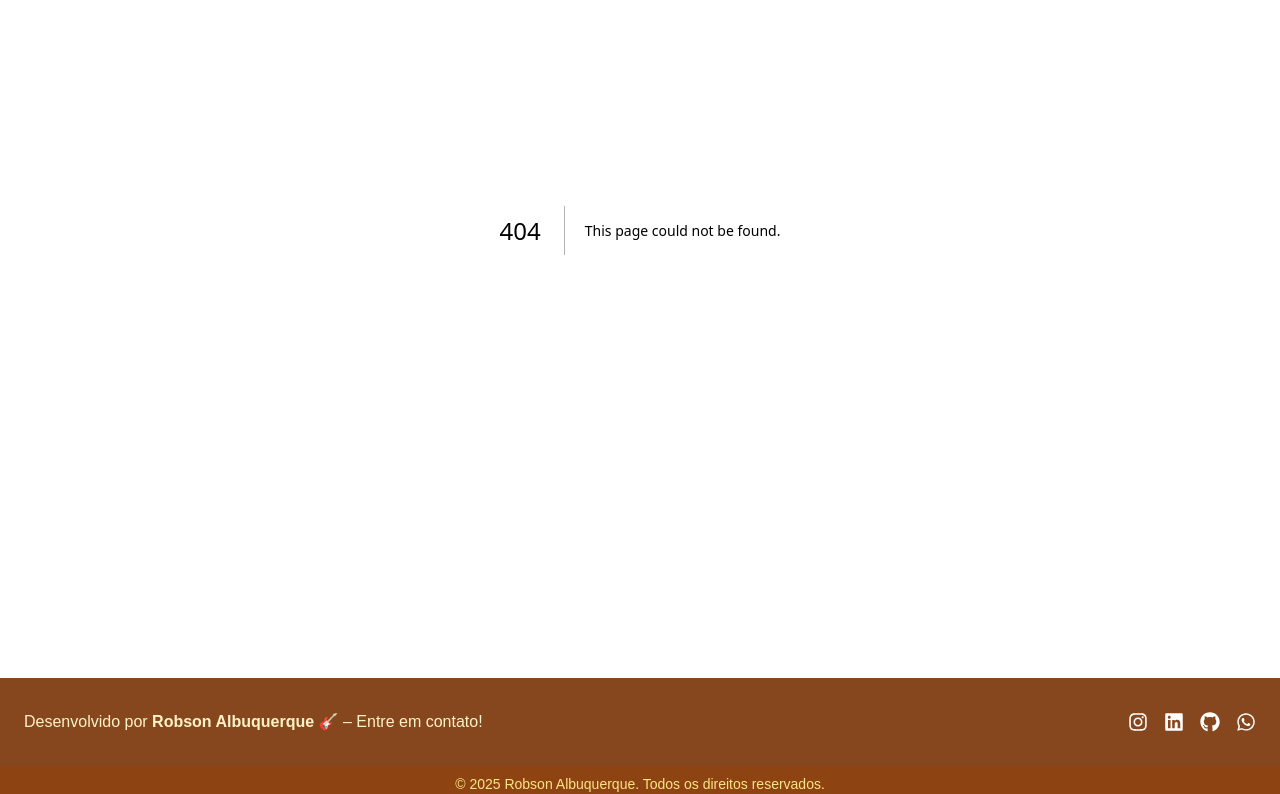
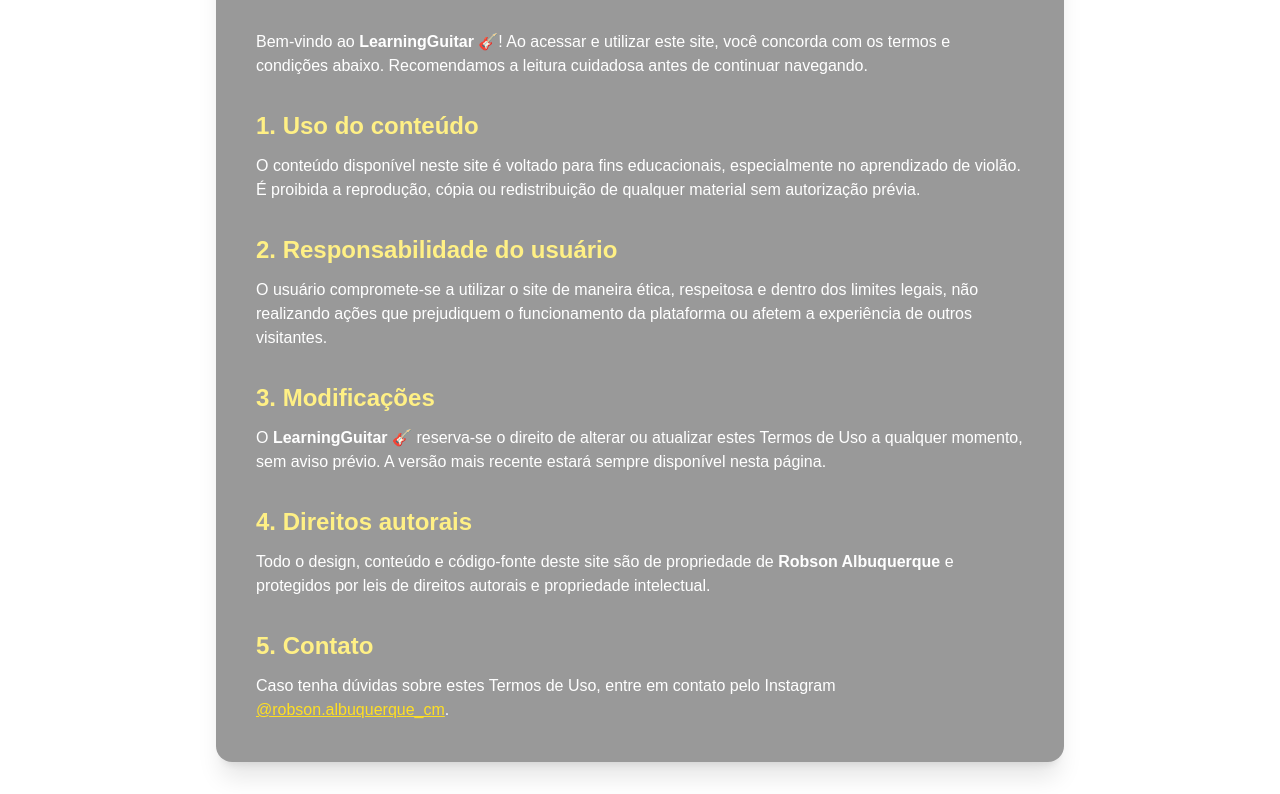
Before and after one commit to robsonalbuquerquedev/learningguitar, a Next.js app: page /termos-de-uso in a window 1280 px wide. Before the commit this address had no page. Shown: the part 250-1044 px from the top of the page. Built offline with nearby package versions, Linux system fonts and the light colour scheme.

Commit message:
feat: adicionar rotas politica-de-privacidade e termos-de-uso

```diff
--- /dev/null
+++ b/src/app/politica-de-privacidade/page.tsx
@@ -0,0 +1,61 @@
+export default function PoliticaDePrivacidade() {
+    return (
+        <main className="max-w-4xl mx-auto px-6 py-24 text-white">
+            <section className="bg-black/40 backdrop-blur-md p-6 sm:p-10 rounded-2xl shadow-xl">
+                <h1 className="text-3xl sm:text-4xl font-bold text-yellow-300 mb-6 text-center">
+                    Política de Privacidade
+                </h1>
+
+                <p className="mb-4">
+                    O <strong>LearningGuitar 🎸</strong> respeita a sua privacidade e está
+                    comprometido em proteger as informações que você compartilha conosco ao
+                    utilizar este site.
+                </p>
+
+                <h2 className="text-2xl font-semibold mt-8 mb-3 text-yellow-200">
+                    1. Coleta de informações
+                </h2>
+                <p className="mb-4">
+                    Não coletamos informações pessoais sem o seu consentimento. O site pode
+                    utilizar ferramentas de análise de tráfego (como Google Analytics) para
+                    entender o comportamento dos visitantes, mas nenhum dado sensível é
+                    armazenado.
+                </p>
+
+                <h2 className="text-2xl font-semibold mt-8 mb-3 text-yellow-200">
+                    2. Uso das informações
+                </h2>
+                <p className="mb-4">
+                    As informações coletadas são usadas apenas para melhorar a experiência
+                    do usuário, ajustar conteúdos e aprimorar recursos educacionais do
+                    site.
+                </p>
+
+                <h2 className="text-2xl font-semibold mt-8 mb-3 text-yellow-200">
+                    3. Cookies
+                </h2>
+                <p className="mb-4">
+                    Podemos usar cookies para lembrar preferências de navegação. Você pode
+                    desativar os cookies a qualquer momento nas configurações do seu
+                    navegador.
+                </p>
+
+                <h2 className="text-2xl font-semibold mt-8 mb-3 text-yellow-200">
+                    4. Links externos
+                </h2>
+                <p className="mb-4">
+                    O site pode conter links para outras páginas ou plataformas externas.
+                    Não somos responsáveis pelas políticas de privacidade desses sites.
+                </p>
+
+                <h2 className="text-2xl font-semibold mt-8 mb-3 text-yellow-200">
+                    5. Atualizações
+                </h2>
+                <p>
+                    Esta política pode ser atualizada periodicamente. Recomendamos que você
+                    consulte esta página de tempos em tempos.
+                </p>
+            </section>
+        </main>
+    );
+}
--- /dev/null
+++ b/src/app/termos-de-uso/page.tsx
@@ -0,0 +1,69 @@
+export default function TermosDeUso() {
+    return (
+        <main className="max-w-4xl mx-auto px-6 py-24 text-white">
+            <section className="bg-black/40 backdrop-blur-md p-6 sm:p-10 rounded-2xl shadow-xl">
+                <h1 className="text-3xl sm:text-4xl font-bold text-yellow-300 mb-6 text-center">
+                    Termos de Uso
+                </h1>
+
+                <p className="mb-4">
+                    Bem-vindo ao <strong>LearningGuitar 🎸</strong>! Ao acessar e utilizar este site,
+                    você concorda com os termos e condições abaixo. Recomendamos a leitura
+                    cuidadosa antes de continuar navegando.
+                </p>
+
+                <h2 className="text-2xl font-semibold mt-8 mb-3 text-yellow-200">
+                    1. Uso do conteúdo
+                </h2>
+                <p className="mb-4">
+                    O conteúdo disponível neste site é voltado para fins educacionais,
+                    especialmente no aprendizado de violão. É proibida a reprodução, cópia
+                    ou redistribuição de qualquer material sem autorização prévia.
+                </p>
+
+                <h2 className="text-2xl font-semibold mt-8 mb-3 text-yellow-200">
+                    2. Responsabilidade do usuário
+                </h2>
+                <p className="mb-4">
+                    O usuário compromete-se a utilizar o site de maneira ética, respeitosa e
+                    dentro dos limites legais, não realizando ações que prejudiquem o
+                    funcionamento da plataforma ou afetem a experiência de outros visitantes.
+                </p>
+
+                <h2 className="text-2xl font-semibold mt-8 mb-3 text-yellow-200">
+                    3. Modificações
+                </h2>
+                <p className="mb-4">
+                    O <strong>LearningGuitar 🎸</strong> reserva-se o direito de alterar ou atualizar
+                    estes Termos de Uso a qualquer momento, sem aviso prévio. A versão mais
+                    recente estará sempre disponível nesta página.
+                </p>
+
+                <h2 className="text-2xl font-semibold mt-8 mb-3 text-yellow-200">
+                    4. Direitos autorais
+                </h2>
+                <p className="mb-4">
+                    Todo o design, conteúdo e código-fonte deste site são de propriedade de
+                    <strong> Robson Albuquerque</strong> e protegidos por leis de direitos autorais e
+                    propriedade intelectual.
+                </p>
+
+                <h2 className="text-2xl font-semibold mt-8 mb-3 text-yellow-200">
+                    5. Contato
+                </h2>
+                <p>
+                    Caso tenha dúvidas sobre estes Termos de Uso, entre em contato pelo
+                    Instagram{" "}
+                    <a
+                        href="https://www.instagram.com/robson.albuquerque_cm"
+                        target="_blank"
+                        rel="noopener noreferrer"
+                        className="text-yellow-300 underline hover:text-yellow-200 transition-colors duration-200"
+                    >
+                        @robson.albuquerque_cm
+                    </a>.
+                </p>
+            </section>
+        </main>
+    );
+}
```
